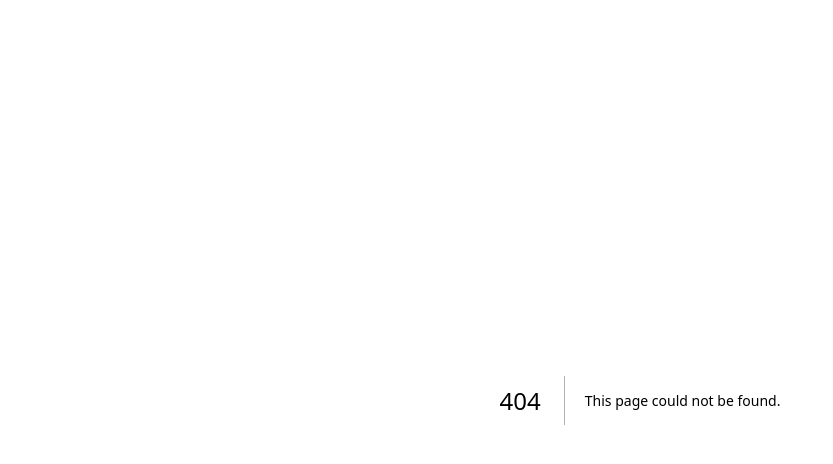
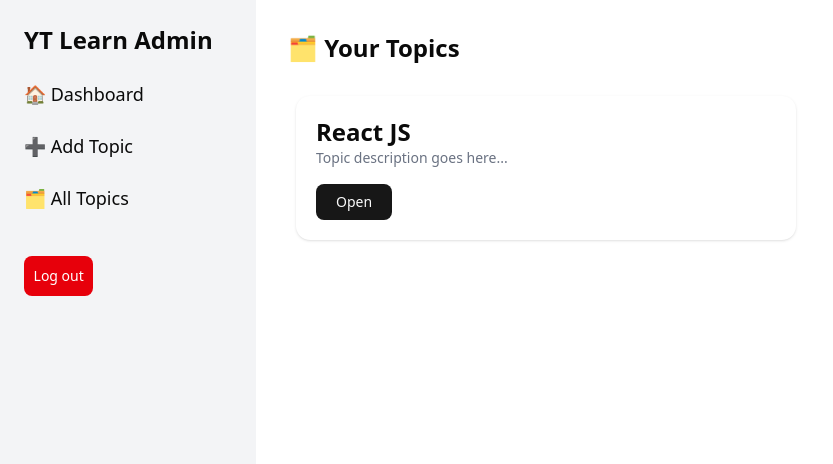
Before and after one commit to msudipta15/ytlearn, a Next.js app in the folder ytlearn_frontend/: page /topics in a window 1280 px wide. Before the commit this address had no page. Shown: the top 464 px of the page, without its empty margins (0-833 px from the left). Built offline with nearby package versions, Linux system fonts and the light colour scheme; no server answers.

Commit message:
gettopics from backend

```diff
--- a/ytlearn_frontend/app/manage/page.tsx
+++ /dev/null
@@ -1,16 +0,0 @@
-import { SidebarAdmin } from "@/components/user/sidebar";
-import { TopiccardAdmin } from "@/components/user/topiccard";
-
-export default function ManageContent() {
-  return (
-    <div className="flex">
-      <SidebarAdmin />
-      <div className="p-8 w-4/5  ">
-        <h1 className="text-2xl font-semibold mb-6">🗂️ Manage Content</h1>
-        <div className="grid grid-cols-1 md:grid-cols-2 gap-6 h-screen bg-amber-100 overflow-y-auto pr-2 pl-2 pt-2">
-          <TopiccardAdmin />
-        </div>
-      </div>
-    </div>
-  );
-}
--- /dev/null
+++ b/ytlearn_frontend/app/topics/page.tsx
@@ -0,0 +1,23 @@
+import { SidebarAdmin } from "@/components/user/sidebar";
+import { TopicList } from "@/components/user/topiclist";
+import axios from "axios";
+
+export default function ManageContent() {
+  async function gettopics() {
+    const response = await axios.get(
+      `${process.env.NEXT_PUBLIC_BACKEND_URL}user/gettopics`,
+      { withCredentials: true }
+    );
+    console.log(response);
+  }
+
+  return (
+    <div className="flex">
+      <SidebarAdmin />
+      <div className="p-8 w-4/5  ">
+        <h1 className="text-2xl font-semibold mb-6">🗂️ Your Topics</h1>
+        <TopicList />
+      </div>
+    </div>
+  );
+}
--- a/ytlearn_frontend/components/user/sidebar.tsx
+++ b/ytlearn_frontend/components/user/sidebar.tsx
@@ -36,10 +36,10 @@ export function SidebarAdmin() {
         </a>
 
         <a
-          href="/manage"
+          href="/topics"
           className="flex items-center gap-2 hover:text-blue-700"
         >
-          🗂️ Manage Content
+          🗂️ All Topics
         </a>
         <Button
           variant={"destructive"}
--- /dev/null
+++ b/ytlearn_frontend/components/user/topiclist.tsx
@@ -0,0 +1,26 @@
+"use client";
+
+import axios from "axios";
+import { TopiccardAdmin } from "./topiccard";
+import { useEffect } from "react";
+
+export function TopicList() {
+  async function gettopics() {
+    const response = await axios.get(
+      `${process.env.NEXT_PUBLIC_BACKEND_URL}user/gettopics`,
+      { withCredentials: true }
+    );
+
+    console.log(response);
+  }
+
+  useEffect(() => {
+    gettopics();
+  }, []);
+
+  return (
+    <div className="grid grid-cols-1 md:grid-cols-2 gap-6 h-screen  overflow-y-auto pr-2 pl-2 pt-2">
+      <TopiccardAdmin />
+    </div>
+  );
+}
--- a/ytlearn_frontend/middleware.ts
+++ b/ytlearn_frontend/middleware.ts
@@ -38,5 +38,5 @@ export async function middleware(request: NextRequest) {
 }
 
 export const config = {
-  matcher: ["/dashboard", "/addtopic", "/manage"],
+  matcher: ["/dashboard", "/addtopic", "/topics"],
 };
```
Also changed, not shown: 4 other files (tests, documents, lock files or other folders).
